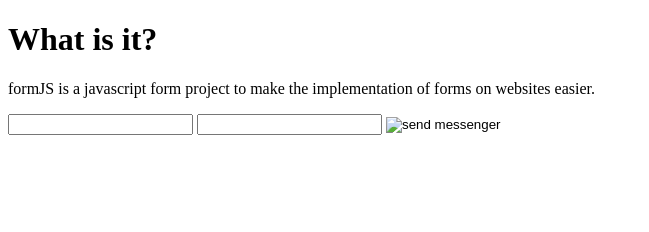
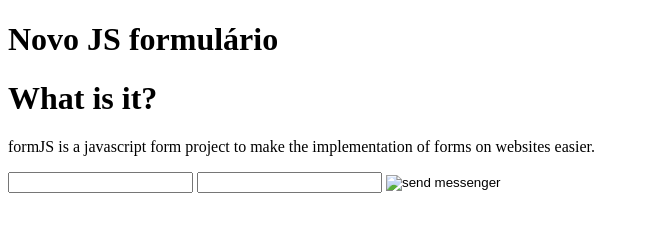
Before and after one commit to renato-js/formJS, a plain HTML site: page index.html in a window 1280 px wide. Shown: the whole page, without its empty margins (0-649 px from the left). Drawn offline with Linux system fonts and the light colour scheme.

Commit message:
mac alteracao

```diff
--- a/index.html
+++ b/index.html
@@ -9,13 +9,14 @@
 			//
 			console.log("checa campos");
 
-			//alteracao PC 0.1
+			//ALTERACAO FEITA PARA O MAC OS
 		}
 	</script>
 
 </head>
 <body>
 
+	<h1>Novo JS formulário</h1>
 	<h1>What is it?</h1>
 	<p>formJS is a javascript form project to make the implementation of forms on websites easier.</p>
 
```
